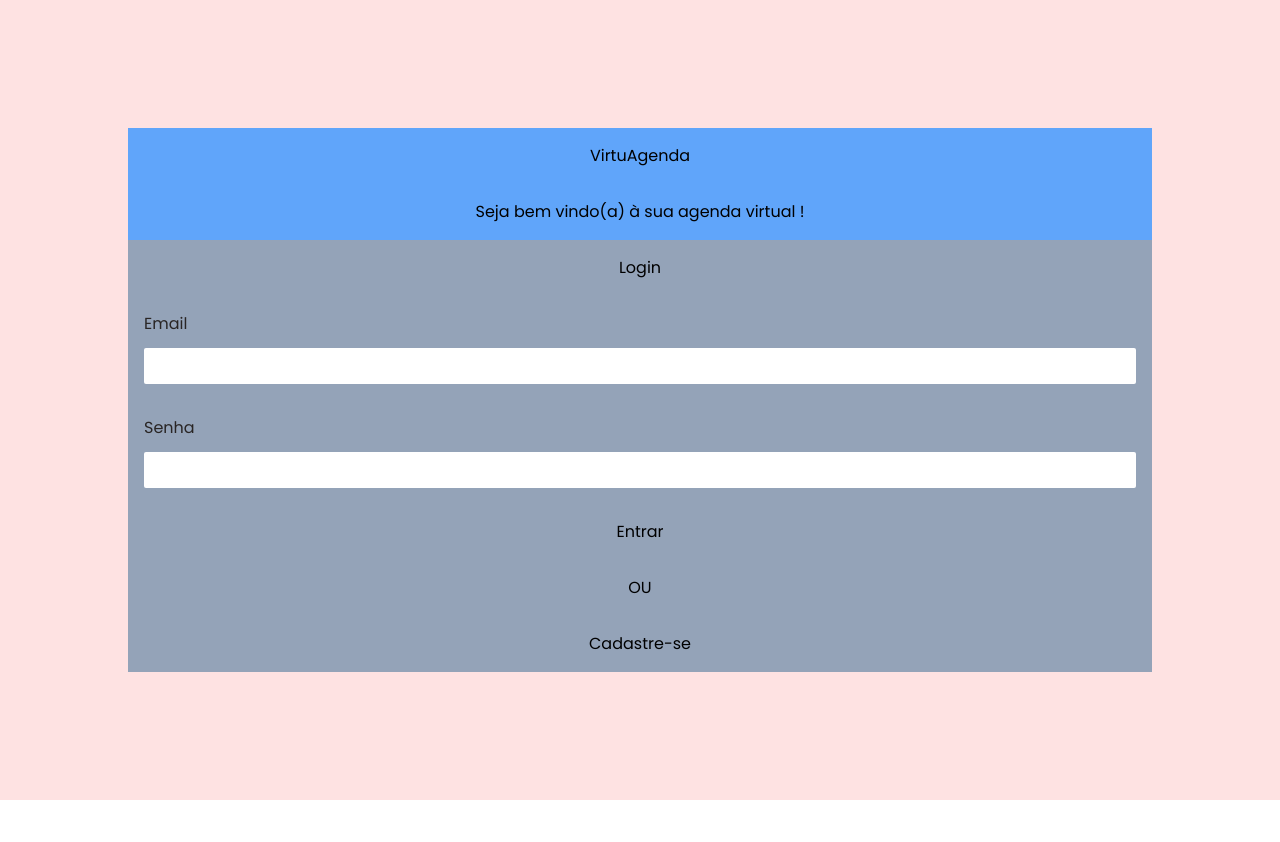
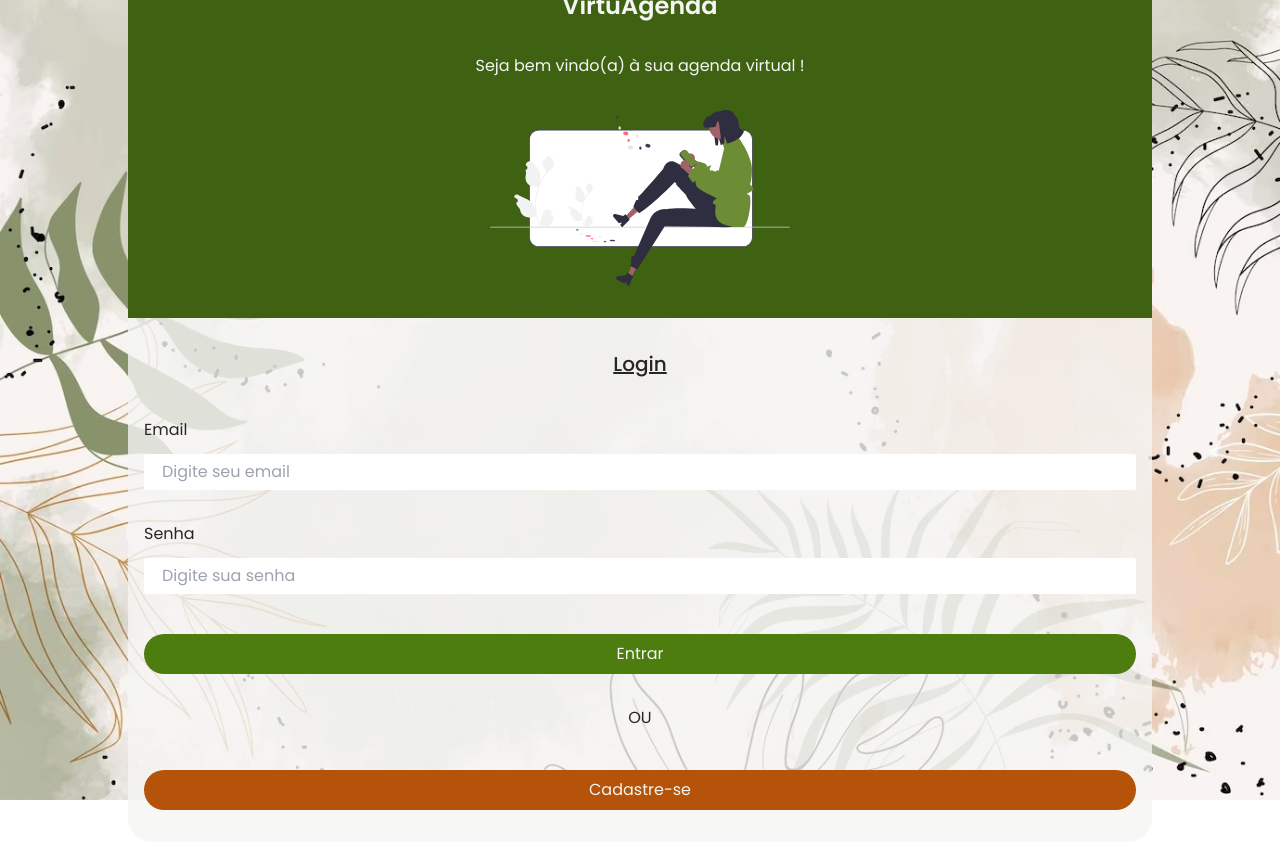
Before and after one commit to julia-otomo/VirtuAgenda-app, a React (Vite) app: page / in a window 1280 px wide. Before the commit the page ends 800 px from the top, so only its background shows below. Built offline with nearby package versions, Linux system fonts and the light colour scheme.

Commit message:
login page astyled

```diff
--- a/src/components/Input/input.tsx
+++ b/src/components/Input/input.tsx
@@ -10,7 +10,7 @@ interface iInputProps extends React.InputHTMLAttributes<HTMLInputElement> {
 
 export const Input = forwardRef<HTMLInputElement, iInputProps>(
   ({ type, id, title, errorMessage, ...rest }, ref) => (
-    <fieldset className="flex flex-col  gap-3 w-full">
+    <fieldset className="flex flex-col gap-3 w-full">
       <label htmlFor={id} className="text-stone-800">
         {title}
       </label>
--- a/src/pages/Login/index.tsx
+++ b/src/pages/Login/index.tsx
@@ -6,6 +6,8 @@ import { UserContext } from "../../contexts/userContext";
 import { iUserLogin } from "../../contexts/userContext/@types";
 import { Input } from "../../components/Input/input";
 import { Link } from "react-router-dom";
+import { motion } from "framer-motion";
+import img from "../../assets/undraw_mobile_user_re_xta4.svg";
 
 const LoginPage = () => {
   const {
@@ -20,23 +22,37 @@ const LoginPage = () => {
     await userLogin(data);
   };
   return (
-    <div className="w-screen h-screen bg-red-100 flex flex-col items-center justify-center">
-      <div className="w-4/5 flex flex-col items-center bg-blue-400">
-        <div className="flex flex-col items-center gap-8 p-4 border-box">
-          <h1>VirtuAgenda</h1>
-          <p>Seja bem vindo(a) à sua agenda virtual !</p>
+    <div className="w-screen h-screen flex flex-col items-center justify-center bg-[url('./assets/wallpaper1.jpg')] bg-cover bg-no-repeat">
+      <motion.div
+        initial={{ opacity: 0, scale: 0.5 }}
+        animate={{ opacity: 1, scale: 1 }}
+        transition={{
+          duration: 0.8,
+          ease: [0, 0.71, 0.2, 1.01],
+        }}
+        className="w-4/5 flex flex-col items-center"
+      >
+        <div className="flex flex-col items-center gap-8 border-box  bg-lime-800 rounded-t-3xl py-8 px-4 w-full">
+          <h1 className="text-2xl font-semibold text-stone-100">VirtuAgenda</h1>
+          <p className="  text-stone-100 text-center">
+            Seja bem vindo(a) à sua agenda virtual !
+          </p>
+          <img src={img} alt="" className=" w-3/4 max-w-[300px] " />
         </div>
         <form
           onSubmit={handleSubmit(onSubmitForm)}
-          className="flex flex-col items-center gap-8 w-full p-4 border-box  bg-slate-400"
+          className="flex flex-col items-center gap-8 w-full py-8 px-4 border-box  bg-stone-100 bg-opacity-80 rounded-b-3xl"
         >
-          <h2>Login</h2>
+          <h2 className="text-xl font-medium text-stone-800 mb-2 underline decoration-stone-800">
+            Login
+          </h2>
           <Input
             type="email"
             id="email"
             title="Email"
             errorMessage={errors.email}
             {...register("email")}
+            placeholder="Digite seu email"
           />
           <Input
             type="password"
@@ -44,12 +60,23 @@ const LoginPage = () => {
             title="Senha"
             errorMessage={errors.password}
             {...register("password")}
+            placeholder="Digite sua senha"
           />
-          <button type="submit">Entrar</button>
-          <p>OU</p>
-          <Link to={"/register"}>Cadastre-se</Link>
+          <button
+            type="submit"
+            className="py-2 px-4 w-full border-box bg-lime-700 rounded-3xl mt-2 text-stone-100 hover:bg-lime-900 transition duration-0 hover:duration-300 cursor-pointer"
+          >
+            Entrar
+          </button>
+          <p className="text-stone-800">OU</p>
+          <Link
+            to={"/register"}
+            className="py-2 px-4 w-full border-box bg-amber-700 rounded-3xl mt-2 text-stone-100 hover:bg-amber-900 transition duration-0 hover:duration-300 cursor-pointer text-center"
+          >
+            Cadastre-se
+          </Link>
         </form>
-      </div>
+      </motion.div>
     </div>
   );
 };
--- a/src/pages/Sign/index.tsx
+++ b/src/pages/Sign/index.tsx
@@ -6,6 +6,7 @@ import { useContext } from "react";
 import { UserContext } from "../../contexts/userContext";
 import { Link } from "react-router-dom";
 import { iUserRequestInformation } from "../../contexts/userContext/@types";
+import { motion } from "framer-motion";
 
 const SignPage = () => {
   const {
@@ -23,7 +24,15 @@ const SignPage = () => {
   };
   return (
     <div className="w-screen h-screen flex flex-col items-center justify-center bg-[url('./assets/wallpaper1.jpg')] bg-cover bg-no-repeat">
-      <div className=" bg-stone-100 bg-opacity-80 w-4/5 max-h-fit flex flex-col items-center justify-center gap-8 py-8 px-4 border-box rounded-3xl overflow-hidden">
+      <motion.div
+        initial={{ opacity: 0, scale: 0.5 }}
+        animate={{ opacity: 1, scale: 1 }}
+        transition={{
+          duration: 0.8,
+          ease: [0, 0.71, 0.2, 1.01],
+        }}
+        className=" bg-stone-100 bg-opacity-80 w-4/5 max-h-fit flex flex-col items-center justify-center gap-8 py-8 px-4 border-box rounded-3xl overflow-hidden"
+      >
         <h2 className="text-2xl font-semibold text-lime-800">VirtuAgenda</h2>
 
         <form
@@ -94,7 +103,7 @@ const SignPage = () => {
         >
           Voltar
         </Link>
-      </div>
+      </motion.div>
     </div>
   );
 };
```
Also changed, not shown: src/assets/undraw_contact_us_re_4qqt.svg (added), src/assets/undraw_mobile_user_re_xta4.svg (added).
